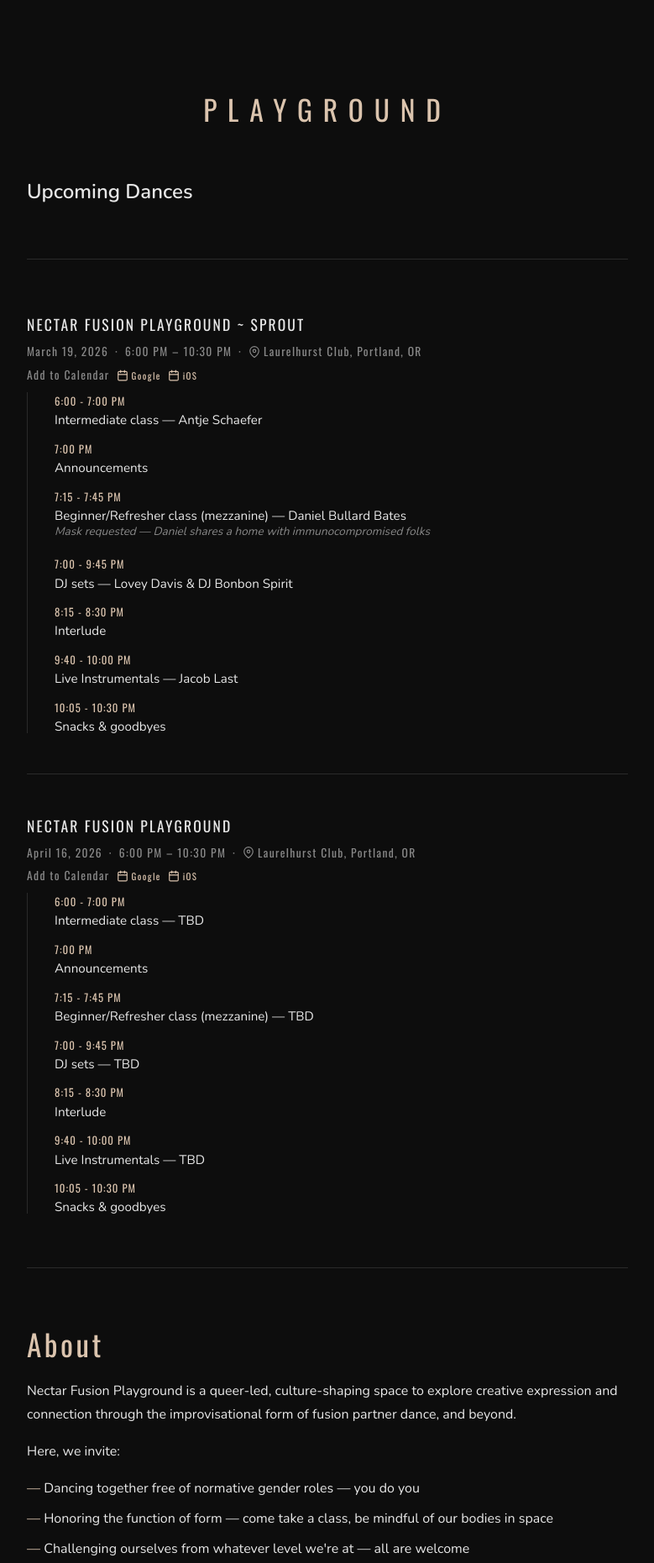
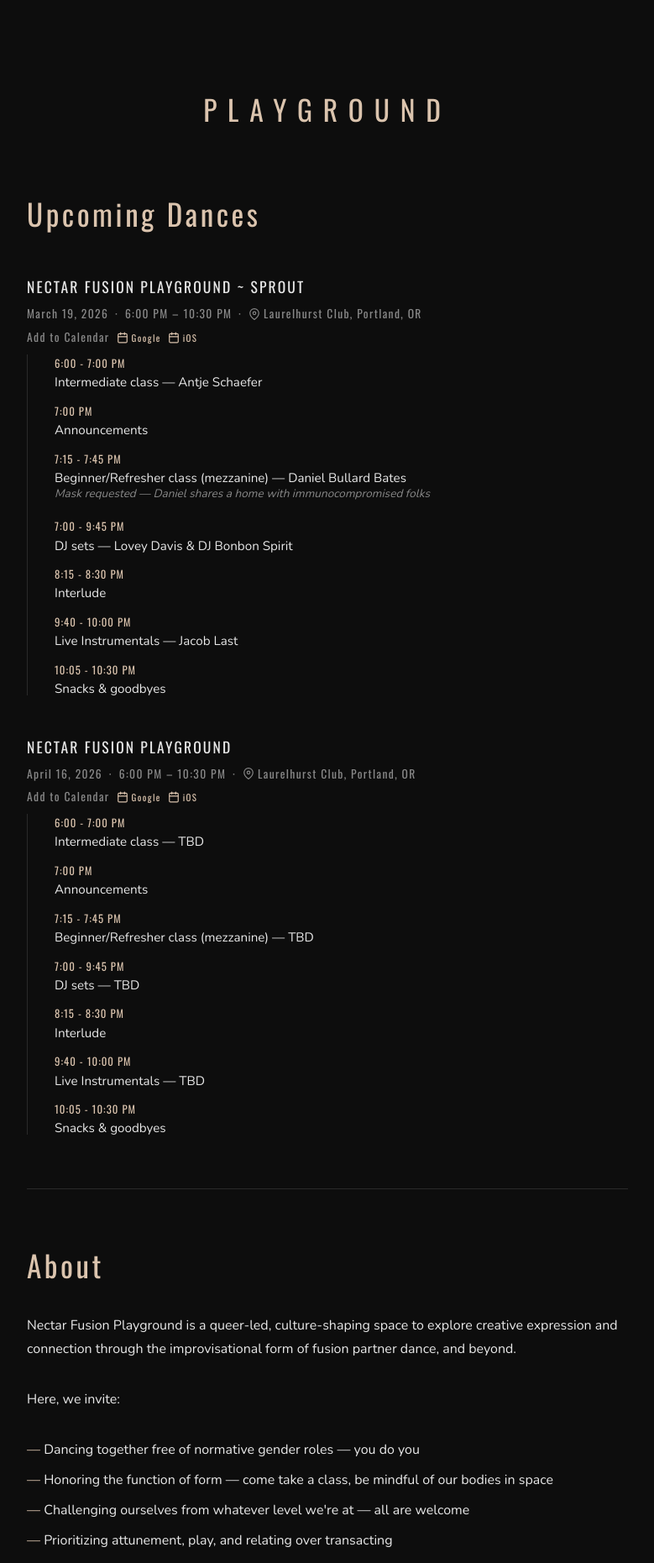
Before and after one commit to vccoffey/nectar, a Jekyll site: the page built from index.html, in a window 1280 px wide. Shown: the part 418-2279 px from the top of the page at 84% size, without its empty margins (250-1029 px from the left). Built offline with Jekyll 4.4.1, drawn with Linux system fonts in a browser that asks for light colours.

Commit message:
fix structure

```diff
--- a/_includes/upcoming.html
+++ b/_includes/upcoming.html
@@ -1,10 +1,15 @@
-<h2>Upcoming Dances</h2>
 <section id="upcoming">
-  {% for event in site.data.events.events %} {% capture schedule_text %}{% if
-  event.schedule %}{% for item in event.schedule %}{{ item.time }}: {{
-  item.description }}{% if item.facilitator %} — {{ item.facilitator }}{% endif
-  %}{% if item.note %} ({{ item.note }}){% endif %}{% unless forloop.last
-  %}|||{% endunless %}{% endfor %}{% endif %}{% endcapture %}
+  <h2>Upcoming Dances</h2>
+
+  {% for event in site.data.events.events %}
+  {% capture schedule_text %}
+  {% if event.schedule %}
+  {% for item in event.schedule %}
+  {{ item.time }}: {{ item.description }}{% if item.facilitator %} — {{ item.facilitator }}{% endif %}{% if item.note %} ({{ item.note }}){% endif %}{% unless forloop.last %}|||{% endunless %}
+  {% endfor %}
+  {% endif %}
+  {% endcapture %}
+
   <div class="event">
     <h3>{{ event.name }}</h3>
     <div class="event-meta-group">
--- a/assets/css/main.css
+++ b/assets/css/main.css
@@ -70,6 +70,7 @@
   --gap-lg: 2rem;
   --gap-xl: 3rem;
   --gap-2xl: 4rem;
+  --border: 1px solid #2a2a2a;
 }
 
 body {
@@ -83,7 +84,7 @@
 
 header {
   padding: var(--gap-lg);
-  border-bottom: 1px solid #2a2a2a;
+  border-bottom: var(--border);
 }
 
 .site-title {
@@ -102,13 +103,13 @@
   gap: var(--gap-2xl);
   max-width: 780px;
   margin: 0 auto;
-  padding: var(--gap-md) clamp(var(--gap-md), 4vw, var(--gap-lg)) var(--gap-lg);
+  padding: var(--gap-lg) clamp(var(--gap-md), 4vw, var(--gap-lg)) var(--gap-2xl);
   width: 100%;
 }
 
 footer {
   padding: var(--gap-lg);
-  border-top: 1px solid #2a2a2a;
+  border-top: var(--border);
   text-align: center;
   color: var(--muted);
   font-size: 0.85rem;
@@ -221,22 +222,20 @@
   color: var(--text);
 }
 
-/* Divider */
+/* Divider (decorative line) */
 .divider {
   width: 60px;
   height: 1px;
   background: var(--accent);
   align-self: center;
   opacity: 0.5;
+  flex-shrink: 0;
 }
 
-/* Sections */
+/* Sections – inter-section spacing only */
 main > section {
-  display: flex;
-  flex-direction: column;
-  gap: var(--gap-md);
   padding-top: var(--gap-2xl);
-  border-top: 1px solid #2a2a2a;
+  border-top: var(--border);
 }
 
 main > section:first-child {
@@ -260,6 +259,8 @@
 
 /* Upcoming dances */
 #upcoming {
+  display: flex;
+  flex-direction: column;
   gap: var(--gap-xl);
 }
 
@@ -267,13 +268,6 @@
   display: flex;
   flex-direction: column;
   gap: var(--gap-sm);
-  padding-top: var(--gap-xl);
-  border-top: 1px solid #2a2a2a;
-}
-
-.event:first-child {
-  padding-top: 0;
-  border-top: none;
 }
 
 .event h3 {
@@ -335,7 +329,7 @@
 
 .schedule {
   list-style: none;
-  border-left: 1px solid #2a2a2a;
+  border-left: var(--border);
   padding-left: var(--gap-lg);
   display: flex;
   flex-direction: column;
@@ -372,6 +366,12 @@
 }
 
 /* About */
+#about {
+  display: flex;
+  flex-direction: column;
+  gap: var(--gap-lg);
+}
+
 #about ul {
   list-style: none;
   display: flex;
@@ -387,6 +387,8 @@
 
 /* Policies */
 #policies {
+  display: flex;
+  flex-direction: column;
   gap: var(--gap-lg);
 }
 
```
